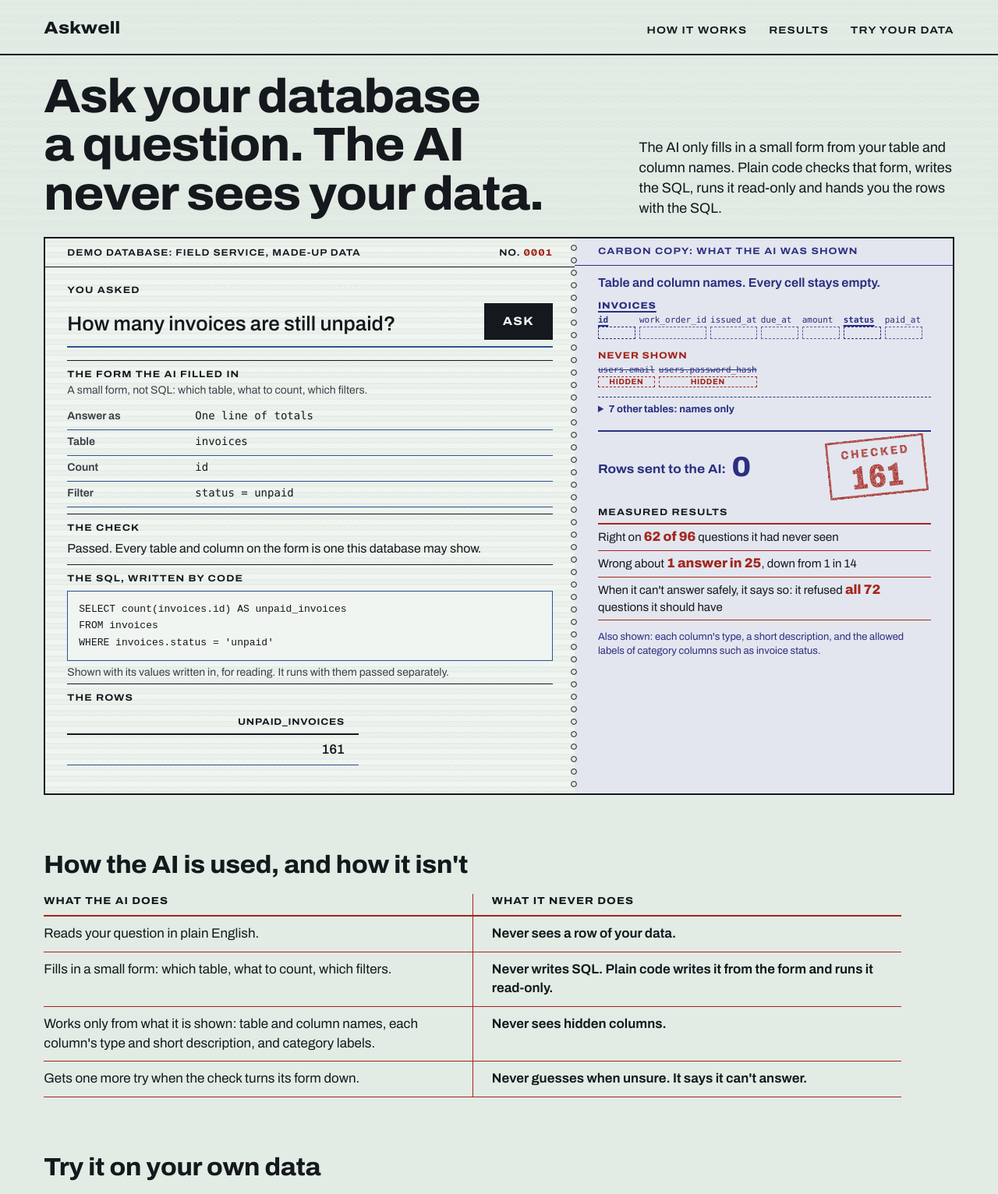
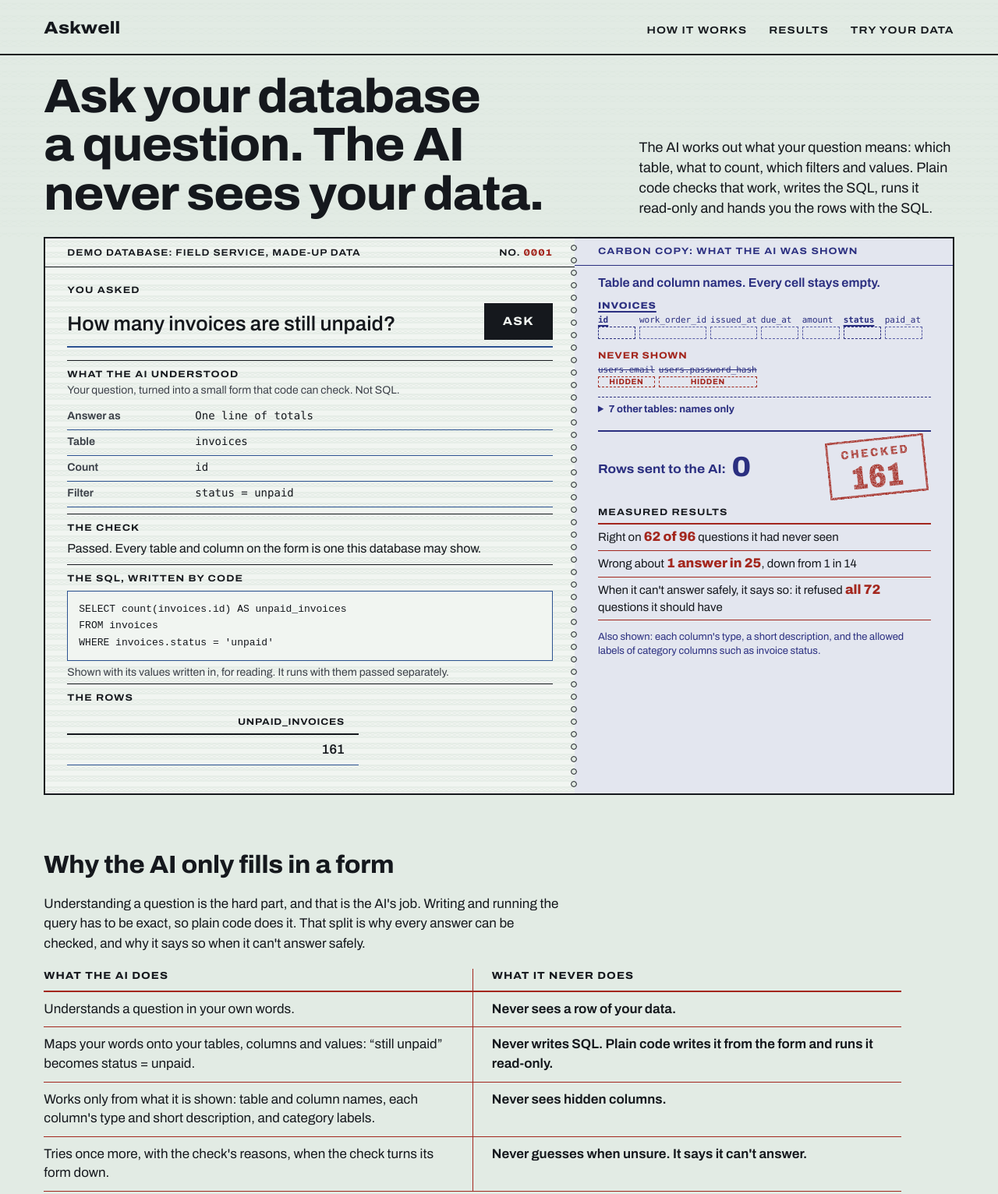
Before and after one commit to crisnc100/askwell, a website built with Vite: page web/index.html in a window 1280 px wide. Shown: the top 1532 px of the page at 78% size. Built offline with nearby package versions, Linux system fonts and the light colour scheme; files whose address does not match are found by name.

Commit message:
Front page: lead with the AI's job, and say why it only fills in a form
- The hook's sentences open with what the AI does (works out what the question means:
  table, what to count, filters and values), then what plain code does.
- The slip's form step is "What the AI understood": the question turned into a small
  form that code can check, not SQL.
- The method section is "Why the AI only fills in a form", with a short line on the
  split: understanding is the AI's job, the exact part is code's, and that split is
  why every answer can be checked. The does column leads with understanding and with
  mapping words onto tables, columns and values; the never-does column is unchanged.

```diff
--- a/web/index.html
+++ b/web/index.html
@@ -27,8 +27,9 @@
       <section class="hook" aria-labelledby="promise">
         <h1 id="promise">Ask your database a question. The&nbsp;AI never sees your data.</h1>
         <p>
-          The AI only fills in a small form from your table and column names. Plain code checks
-          that form, writes the SQL, runs it read-only and hands you the rows with the SQL.
+          The AI works out what your question means: which table, what to count, which filters
+          and values. Plain code checks that work, writes the SQL, runs it read-only and hands
+          you the rows with the SQL.
         </p>
       </section>
 
@@ -59,8 +60,8 @@
 
           <ol class="steps" id="steps">
             <li class="step" data-step="form">
-              <h3 class="label">The form the AI filled in</h3>
-              <p class="step-note">A small form, not SQL: which table, what to count, which filters.</p>
+              <h3 class="label">What the AI understood</h3>
+              <p class="step-note">Your question, turned into a small form that code can check. Not SQL.</p>
               <dl class="form-lines" id="form-lines">
                 <div><dt>Table</dt><dd></dd></div>
                 <div><dt>Count</dt><dd></dd></div>
@@ -118,16 +119,21 @@
       </section>
 
       <section class="how" id="how" aria-labelledby="how-title">
-        <h2 id="how-title">How the AI is used, and how it isn't</h2>
+        <h2 id="how-title">Why the AI only fills in a form</h2>
+        <p class="how-intro">
+          Understanding a question is the hard part, and that is the AI's job. Writing and
+          running the query has to be exact, so plain code does it. That split is why every
+          answer can be checked, and why it says so when it can't answer safely.
+        </p>
         <table class="how-ledger">
           <thead>
             <tr><th scope="col">What the AI does</th><th scope="col">What it never does</th></tr>
           </thead>
           <tbody>
-            <tr><td>Reads your question in plain English.</td><td>Never sees a row of your data.</td></tr>
-            <tr><td>Fills in a small form: which table, what to count, which filters.</td><td>Never writes SQL. Plain code writes it from the form and runs it read-only.</td></tr>
+            <tr><td>Understands a question in your own words.</td><td>Never sees a row of your data.</td></tr>
+            <tr><td>Maps your words onto your tables, columns and values: “still unpaid” becomes status = unpaid.</td><td>Never writes SQL. Plain code writes it from the form and runs it read-only.</td></tr>
             <tr><td>Works only from what it is shown: table and column names, each column's type and short description, and category labels.</td><td>Never sees hidden columns.</td></tr>
-            <tr><td>Gets one more try when the check turns its form down.</td><td>Never guesses when unsure. It says it can't answer.</td></tr>
+            <tr><td>Tries once more, with the check's reasons, when the check turns its form down.</td><td>Never guesses when unsure. It says it can't answer.</td></tr>
           </tbody>
         </table>
       </section>
--- a/web/src/front.css
+++ b/web/src/front.css
@@ -546,6 +546,11 @@
   letter-spacing: -0.01em;
   line-height: 1.15;
 }
+.how-intro {
+  margin: 0 0 20px;
+  max-width: 68ch;
+  font-size: 1.0625rem;
+}
 .how-ledger {
   width: 100%;
   max-width: 1100px;
```
